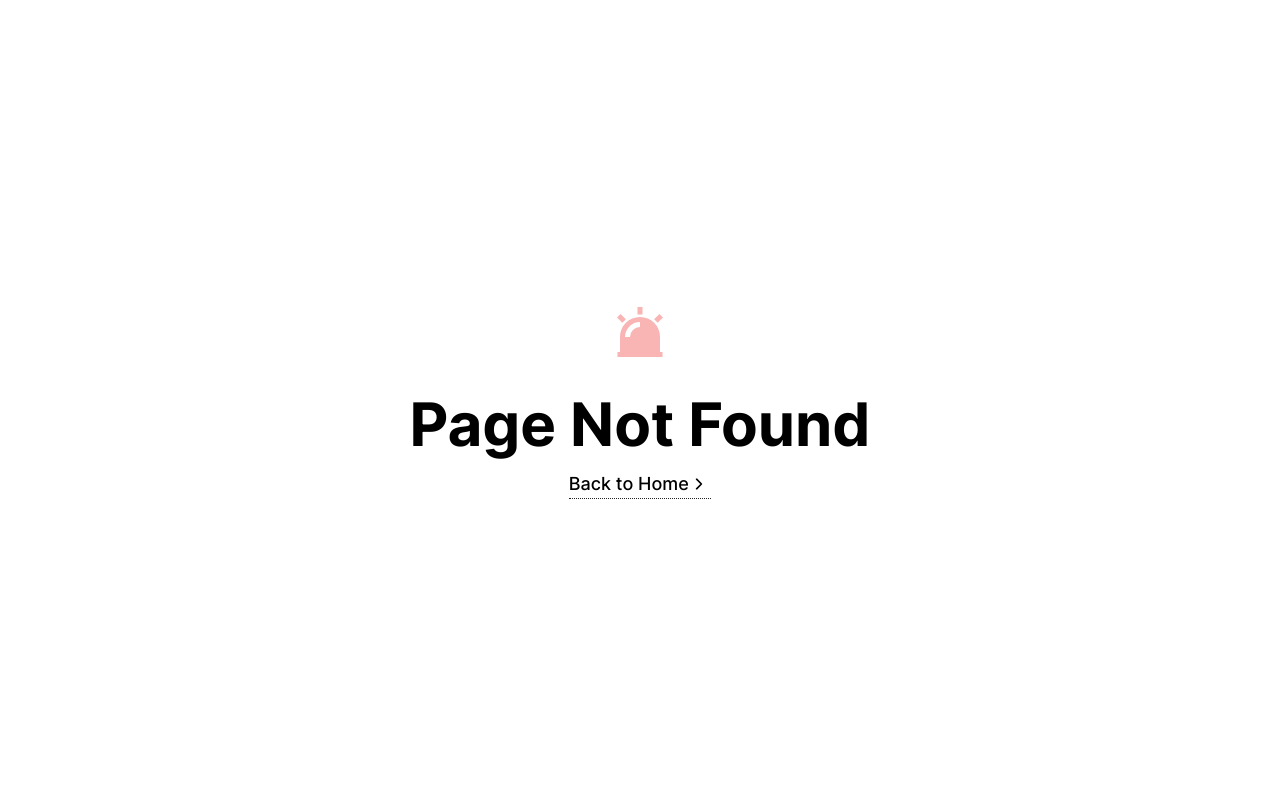
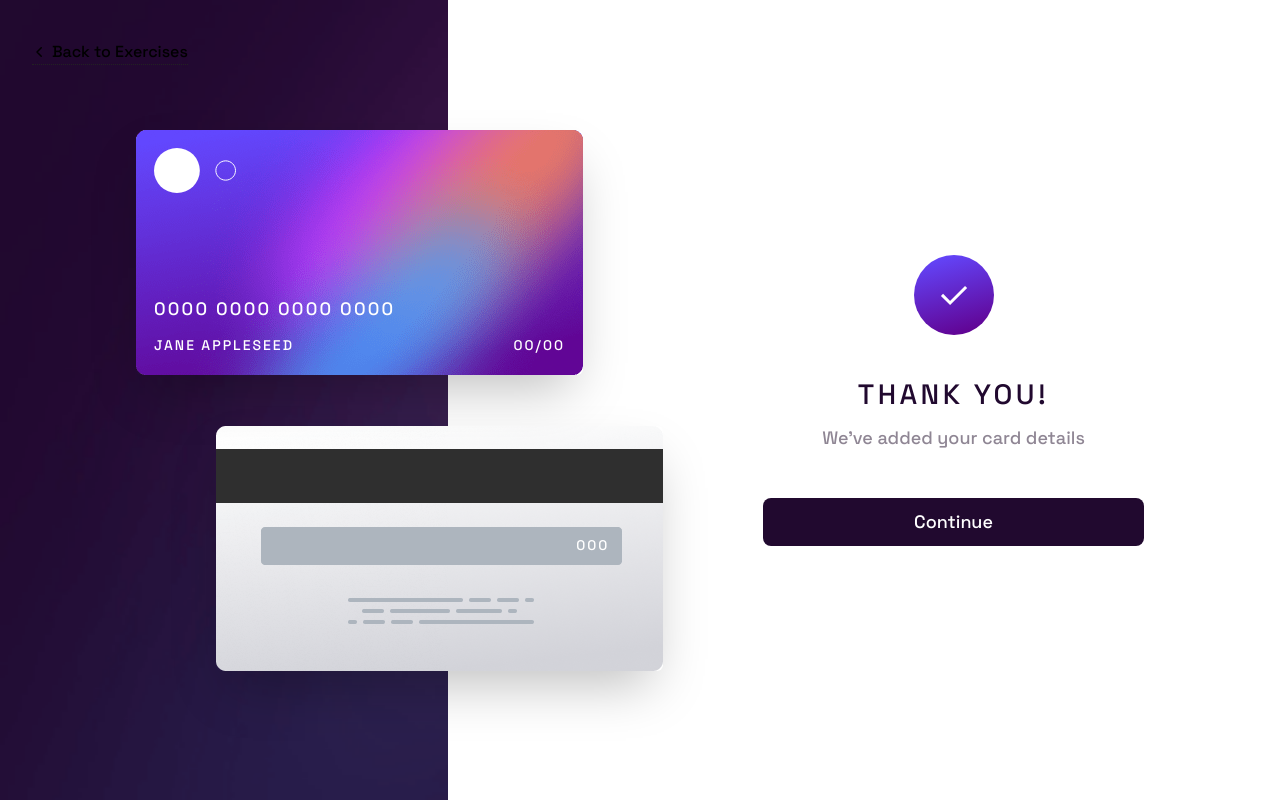
Before and after one commit to 15077693d/frontend-mentor-with-tailwind, a Next.js app: page /exercises/ex4/thankyou in a window 1280 px wide. Before the commit this address had no page. Built offline with nearby package versions, Linux system fonts and the light colour scheme.

Commit message:
feat: thankyou page

```diff
--- a/src/components/ex4/Button.tsx
+++ b/src/components/ex4/Button.tsx
@@ -1,12 +1,19 @@
-import { ReactNode } from 'react';
+import { MouseEventHandler, ReactNode } from 'react';
 
 import clsxm from '@/lib/clsxm';
 
 import Text from '@/components/ex4/Text';
 
-export default function BaseButton({ children }: { children?: ReactNode }) {
+export default function Button({
+  children,
+  onClick,
+}: {
+  children?: ReactNode;
+  onClick: MouseEventHandler<HTMLButtonElement> | undefined;
+}) {
   return (
     <button
+      onClick={onClick}
       className={clsxm(
         'flex w-[100%] items-center justify-center rounded-[8px] bg-ex4-DeepViolet py-3 text-ex4-White',
         'transition-all hover:scale-105 active:scale-95'
--- a/src/components/ex4/Card/BackCreditCard.tsx
+++ b/src/components/ex4/Card/BackCreditCard.tsx
@@ -17,7 +17,7 @@ export default function BackCreditCard({
       )}
     >
       <Text
-        className='absolute right-[8%] top-[43%] text-ex4-White'
+        className='absolute right-[8%] top-[43%] text-ex4-White lg:right-[12%] lg:top-[44%]'
         type='BodyL'
       >
         {cvc}
--- a/src/components/ex4/Card/FrontCreditCard.tsx
+++ b/src/components/ex4/Card/FrontCreditCard.tsx
@@ -5,16 +5,16 @@ import Text from '@/components/ex4/Text';
 type FrontCreditCard = {
   className?: string;
   cardNumber?: string;
-  cardName?: string;
-  expMM?: string;
-  expYY?: string;
+  cardholderName?: string;
+  expDataMm?: string;
+  expDataYy?: string;
 };
 
 export function FrontCreditCard({
   cardNumber = '0000 0000 0000 0000',
-  cardName = 'JANE APPLESEED',
-  expMM = '00',
-  expYY = '00',
+  cardholderName = 'JANE APPLESEED',
+  expDataMm = '00',
+  expDataYy = '00',
   className,
 }: FrontCreditCard) {
   return (
@@ -35,13 +35,13 @@ export function FrontCreditCard({
           {cardNumber}
         </div>
         <div className='flex justify-between'>
-          <Text className='text-ex4-White' type='BodyL'>
-            {cardName}
+          <Text className='uppercase text-ex4-White' type='BodyL'>
+            {cardholderName}
           </Text>
           <Text
             className='text-ex4-White'
             type='BodyL'
-          >{`${expMM}/${expYY}`}</Text>
+          >{`${expDataMm}/${expDataYy}`}</Text>
         </div>
       </div>
     </div>
--- /dev/null
+++ b/src/components/ex4/Card/ThankYouCard.tsx
@@ -0,0 +1,35 @@
+import Image from 'next/image';
+import { useRouter } from 'next/router';
+
+import Button from '@/components/ex4/Button';
+import Text from '@/components/ex4/Text';
+
+export default function ThankYouCard() {
+  const router = useRouter();
+  const handleClick = () => {
+    router.push({ pathname: '/exercises/ex4/' });
+  };
+  return (
+    <div className='flex h-[291px] w-[327px] flex-col items-center justify-between lg:w-[381px]'>
+      <Image
+        width='80px'
+        height='80px'
+        alt='tick-logo'
+        src='/images/projects/ex4/icon-complete.svg'
+      />
+      <div>
+        <Text
+          type='HeadingXL'
+          className='mb-5 block text-center text-ex4-DeepViolet'
+        >
+          THANK YOU!
+        </Text>
+        <Text type='HeadingL' className='text-ex4-PurplishGrey'>
+          We’ve added your card details
+        </Text>
+      </div>
+
+      <Button onClick={handleClick}>Continue</Button>
+    </div>
+  );
+}
--- a/src/components/ex4/Form.tsx
+++ b/src/components/ex4/Form.tsx
@@ -1,12 +1,33 @@
+import { useEffect } from 'react';
+import { useFormContext } from 'react-hook-form';
+
 import clsxm from '@/lib/clsxm';
 
-import BaseButton from '@/components/ex4/Button';
+import Button from '@/components/ex4/Button';
 import Input from '@/components/ex4/Input';
 import Label from '@/components/ex4/Label';
 
 export default function Form() {
+  const {
+    register,
+    handleSubmit,
+    formState: { errors },
+  } = useFormContext();
+  const onSubmit = handleSubmit((data) => data);
+  useEffect(() => {
+    const handleKeyPress = (e: KeyboardEvent) => {
+      if (e.key === 'Enter') {
+        onSubmit();
+      }
+    };
+    document.addEventListener('keypress', handleKeyPress);
+    return () => {
+      document.removeEventListener('keypress', handleKeyPress);
+    };
+  }, [onSubmit]);
   return (
-    <div
+    <form
+      onSubmit={onSubmit}
       className={clsxm(
         'flex h-[328px] w-[327px] flex-col justify-between',
         'lg:h-[384px] lg:w-[381px]'
@@ -15,25 +36,37 @@ export default function Form() {
       <div>
         <Label htmlFor='cardholder-name'>cardholder name</Label>
         <Input
+          matchRegexRule={new RegExp('[a-zA-Z ]')}
+          useFormMethods={register('cardholderName')}
           error={{
-            flag: false,
-            message: undefined,
+            flag: !!errors.cardholderName,
+            message: (errors.cardholderName?.message as string) || '',
           }}
           placeholder='e.g. Jane Appleseed'
-          type='text'
           id='cardholder-name'
         />
       </div>
       <div>
         <Label htmlFor='card-number'>card number</Label>
         <Input
+          valueTransform={(value) => {
+            if (
+              value.replaceAll(' ', '').length % 4 === 0 &&
+              value.length !== 0
+            ) {
+              return value + ' ';
+            }
+            return value;
+          }}
+          matchRegexRule={new RegExp(/[0-9]/)}
+          useFormMethods={register('cardNumber')}
           error={{
-            flag: false,
-            message: undefined,
+            flag: !!errors.cardNumber,
+            message: (errors.cardNumber?.message as string) || '',
           }}
           placeholder='e.g. 1234 5678 9123 0000'
-          type='number'
           id='card-number'
+          maxLength={19}
         />
       </div>
       <div className='flex justify-between'>
@@ -42,24 +75,28 @@ export default function Form() {
           <div className='flex justify-between'>
             <span className='inline-flex w-[48%]'>
               <Input
+                matchRegexRule={new RegExp(/[0-9]/)}
+                maxLength={2}
+                useFormMethods={register('expDataMm')}
                 error={{
-                  flag: false,
-                  message: undefined,
+                  flag: !!errors.expDataMm,
+                  message: (errors.expDataMm?.message as string) || '',
                 }}
                 placeholder='MM'
-                type='number'
-                id='cardholder-name'
+                id='exp-data-mm'
               />
             </span>
             <span className='inline-flex w-[48%]'>
               <Input
+                matchRegexRule={new RegExp(/[0-9]/)}
+                maxLength={2}
+                useFormMethods={register('expDataYy')}
                 error={{
-                  flag: false,
-                  message: undefined,
+                  flag: !!errors.expDataYy,
+                  message: (errors.expDataYy?.message as string) || '',
                 }}
                 placeholder='YY'
-                type='text'
-                id='cardholder-name'
+                id='exp-data-yy'
               />
             </span>
           </div>
@@ -67,17 +104,18 @@ export default function Form() {
         <div className='w-[49%]'>
           <Label htmlFor='cvc'>CVC</Label>
           <Input
+            maxLength={3}
+            useFormMethods={register('cvc')}
             error={{
-              flag: false,
-              message: undefined,
+              flag: !!errors.cvc,
+              message: (errors.cvc?.message as string) || '',
             }}
             placeholder='e.g. 123'
-            type='number'
             id='cvc'
           />
         </div>
       </div>
-      <BaseButton>Confirm</BaseButton>
-    </div>
+      <Button onClick={onSubmit}>Confirm</Button>
+    </form>
   );
 }
--- a/src/components/ex4/Input.tsx
+++ b/src/components/ex4/Input.tsx
@@ -1,69 +1,70 @@
 import clsx from 'clsx';
 import React from 'react';
-import { useEffect } from 'react';
 import { useState } from 'react';
+import { UseFormRegisterReturn } from 'react-hook-form';
 
 import clsxm from '@/lib/clsxm';
 
 import Text from '@/components/ex4/Text';
 
 type InputType = {
+  matchRegexRule?: RegExp;
+  valueTransform?: (value: string) => string;
+  maxLength?: number;
+  useFormMethods: UseFormRegisterReturn;
   className?: string;
   placeholder?: string;
   error: {
     flag: boolean;
     message?: string;
   };
-  type: 'text' | 'number';
   id: string;
 };
 export default function Input({
   className,
   placeholder,
   error,
-  type,
   id,
+  useFormMethods,
+  maxLength,
+  matchRegexRule,
+  valueTransform,
 }: InputType) {
-  const inputRef = React.useRef(null);
-  const [active, setActive] = useState<boolean>(false);
-  useEffect(() => {
-    const updateInputRefIsActive = () => {
-      if (typeof window !== 'undefined') {
-        setActive(inputRef.current === document.activeElement);
-      }
-    };
-    const unsetInputRefIsActive = () => {
-      setActive(false);
-    };
-    window.addEventListener('focusout', unsetInputRefIsActive);
-    window.addEventListener('focusin', updateInputRefIsActive);
-
-    return () => {
-      window.removeEventListener('focusin', updateInputRefIsActive);
-      window.removeEventListener('focusout', unsetInputRefIsActive);
-    };
-  }, []);
+  const [inputValue, setInputValue] = useState('');
   return (
     <div className={clsxm('w-[100%]', className)}>
       <div
         className={clsx(
-          'mb-[5px] w-[100%] rounded-[9px] p-[1.5px]',
-          !active && !error.flag && 'bg-ex4-LightGrey',
-          active &&
-            !error.flag &&
-            'bg-gradient-to-r from-[#6348FE] to-[#610595]',
+          'mb-[5px] w-[100%] rounded-[9px] p-[1.8px]',
+          !error.flag && 'bg-ex4-LightGrey',
+          'from-[#6348FE] to-[#610595] focus-within:bg-gradient-to-r',
           error.flag && 'bg-ex4-Red'
         )}
       >
         <input
+          value={inputValue}
+          onKeyPress={(e) => {
+            if (matchRegexRule && !matchRegexRule.test(e.key)) {
+              e.preventDefault();
+            }
+          }}
+          {...useFormMethods}
+          onChange={(e) => {
+            useFormMethods.onChange(e);
+            if (valueTransform) {
+              setInputValue(valueTransform(e.target.value));
+            } else {
+              setInputValue(e.target.value);
+            }
+          }}
           id={id}
-          ref={inputRef}
-          type={type}
+          type='text'
           className={clsx(
-            'w-[100%] rounded-[8px] border-none p-[7px] px-[13px] outline-none',
+            'w-[100%] rounded-[8px] border-none p-[7px] px-[13px] outline-none focus:ring-0',
             'placeholder-ex4-DeepViolet placeholder-opacity-25'
           )}
           placeholder={placeholder}
+          maxLength={maxLength}
         />
       </div>
       <Text type='BodyS' className='text-ex4-Red'>
--- /dev/null
+++ b/src/components/ex4/constants/index.ts
@@ -0,0 +1,35 @@
+import * as yup from 'yup';
+
+export const schema = yup.object().shape({
+  cardholderName: yup
+    .string()
+    .transform((val) => val.replaceAll(' ', ''))
+    .required('Can’t be blank'),
+  cardNumber: yup
+    .string()
+    .transform((val) => val.replaceAll(' ', ''))
+    .required('Can’t be blank')
+    .min(16, 'Wrong format, 16 digits required'),
+  expDataMm: yup
+    .string()
+    .required('Can’t be blank')
+    .test('invaild value', 'Wrong values, 1 to 12 only', (val) => {
+      if (val) {
+        return Number(val) >= 1 && Number(val) <= 12;
+      }
+      return false;
+    }),
+  expDataYy: yup
+    .string()
+    .required('Can’t be blank')
+    .test('invaild value', 'Wrong values, 22 to 99 only', (val) => {
+      if (val) {
+        return Number(val) >= 22 && Number(val) <= 99;
+      }
+      return false;
+    }),
+  cvc: yup
+    .string()
+    .required('Can’t be blank')
+    .min(3, 'Wrong format, 3 characters required'),
+});
--- a/src/pages/exercises/ex4/index.tsx
+++ b/src/pages/exercises/ex4/index.tsx
@@ -1,11 +1,19 @@
+import { yupResolver } from '@hookform/resolvers/yup';
+import { FormProvider, useForm } from 'react-hook-form';
+
 import clsxm from '@/lib/clsxm';
 
 import ExerciseLayout from '@/components/common/ExerciseLayout';
 import BackCreditCard from '@/components/ex4/Card/BackCreditCard';
 import { FrontCreditCard } from '@/components/ex4/Card/FrontCreditCard';
+import { schema } from '@/components/ex4/constants';
 import Form from '@/components/ex4/Form';
 
 export default function InteractiveCardDetailsForm() {
+  const useFormMethods = useForm({
+    resolver: yupResolver(schema),
+  });
+  const allValues = useFormMethods.watch();
   return (
     <ExerciseLayout
       className={clsxm(
@@ -20,6 +28,7 @@ export default function InteractiveCardDetailsForm() {
           'lg:left-0 lg:h-[100%] lg:w-[35%] lg:bg-ex4-bgMainDesktop'
         )}
       />
+      <FormProvider {...useFormMethods}>
         <div
           className={clsxm(
             'relative mb-[40px] h-[245px] w-[327px]',
@@ -27,12 +36,17 @@ export default function InteractiveCardDetailsForm() {
           )}
         >
           <BackCreditCard
+            cvc={allValues.cvc || '000'}
             className={clsxm(
               'absolute right-0 top-0 h-[157px] w-[268px]',
               'lg:top-[unset] lg:bottom-0 lg:h-[245px] lg:w-[447px]'
             )}
           />
           <FrontCreditCard
+            cardNumber={allValues.cardNumber || '0000 0000 0000 0000'}
+            cardholderName={allValues.cardholderName || 'JANE APPLESEED'}
+            expDataMm={allValues.expDataMm || '00'}
+            expDataYy={allValues.expDataYy || '00'}
             className={clsxm(
               'absolute left-0 bottom-0 h-[157px] w-[286px]',
               'lg:bottom-[unset] lg:top-0 lg:h-[245px] lg:w-[447px]'
@@ -40,6 +54,7 @@ export default function InteractiveCardDetailsForm() {
           />
         </div>
         <Form />
+      </FormProvider>
     </ExerciseLayout>
   );
 }
--- /dev/null
+++ b/src/pages/exercises/ex4/thankyou.tsx
@@ -0,0 +1,45 @@
+import clsxm from '@/lib/clsxm';
+
+import ExerciseLayout from '@/components/common/ExerciseLayout';
+import BackCreditCard from '@/components/ex4/Card/BackCreditCard';
+import { FrontCreditCard } from '@/components/ex4/Card/FrontCreditCard';
+import ThankYouCard from '@/components/ex4/Card/ThankYouCard';
+
+export default function InteractiveCardThankYouCard() {
+  return (
+    <ExerciseLayout
+      className={clsxm(
+        'relative flex flex-col items-center bg-ex3-White  pt-9 font-SpaceGrotesk font-medium',
+        'lg:h-[100vh] lg:flex-row lg:justify-center lg:pt-0'
+      )}
+      templateTitle='Interactive Card Details Form'
+    >
+      <div
+        className={clsxm(
+          'absolute top-0 h-[240px] w-[100%] bg-ex4-bgMainMobile bg-cover',
+          'lg:left-0 lg:h-[100%] lg:w-[35%] lg:bg-ex4-bgMainDesktop'
+        )}
+      />
+      <div
+        className={clsxm(
+          'relative mb-[40px] h-[245px] w-[327px]',
+          'lg:m-[unset] lg:mr-[100px] lg:h-[541px] lg:w-[527px]'
+        )}
+      >
+        <BackCreditCard
+          className={clsxm(
+            'absolute right-0 top-0 h-[157px] w-[268px]',
+            'lg:top-[unset] lg:bottom-0 lg:h-[245px] lg:w-[447px]'
+          )}
+        />
+        <FrontCreditCard
+          className={clsxm(
+            'absolute left-0 bottom-0 h-[157px] w-[286px]',
+            'lg:bottom-[unset] lg:top-0 lg:h-[245px] lg:w-[447px]'
+          )}
+        />
+      </div>
+      <ThankYouCard />
+    </ExerciseLayout>
+  );
+}
```
Also changed, not shown: package.json (+5 -2 lines), 1 other file (tests, documents, lock files or other folders). Lines whose indentation alone changed are shown as unchanged.
